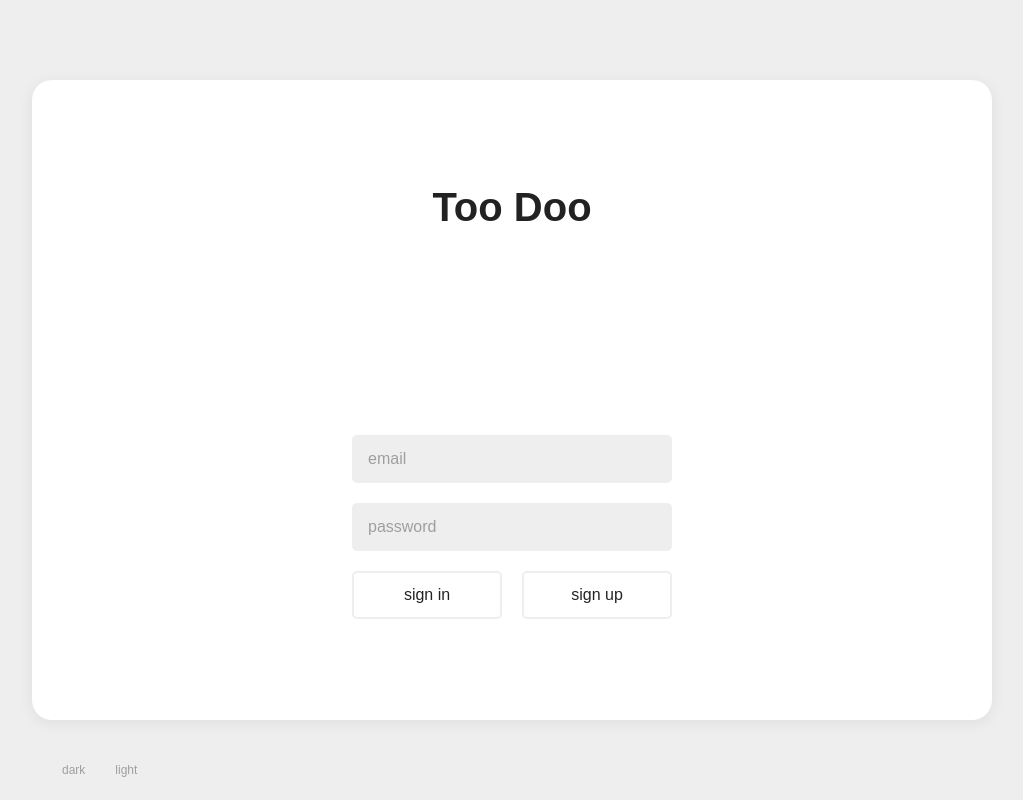
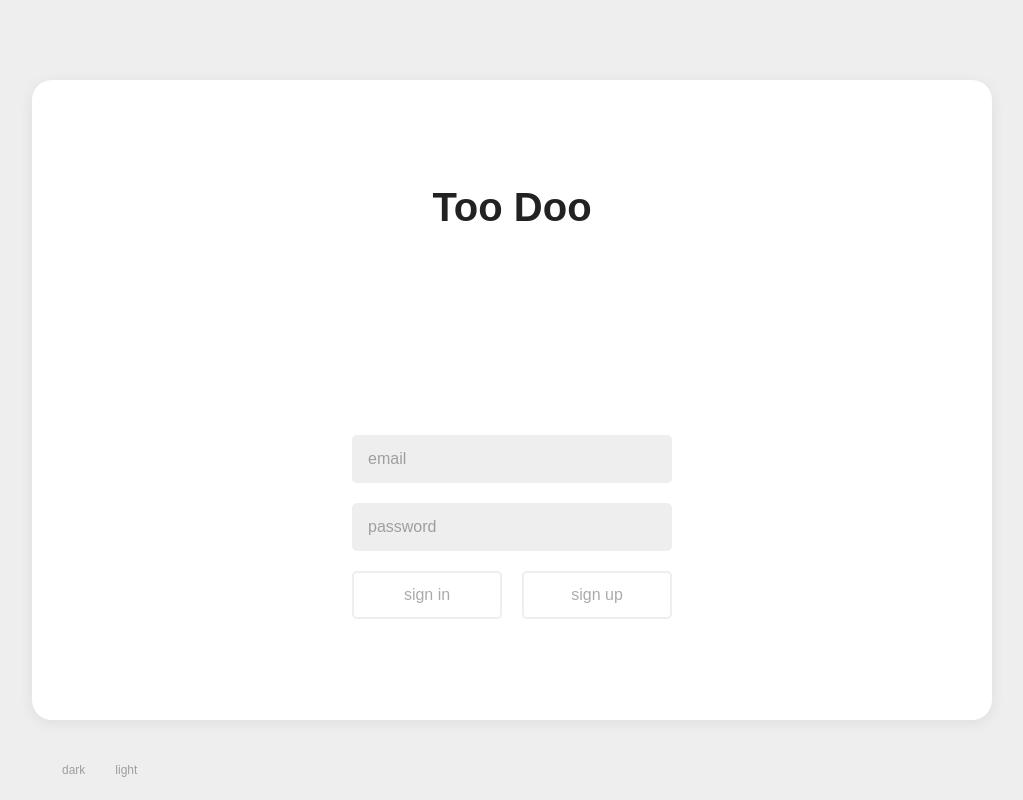
Before and after one commit to foretoo/toodoo, a Preact app: page / in a window 1280 px wide. Shown: the whole page, without its empty margins (128-1151 px from the left). Built offline with nearby package versions, Linux system fonts and the light colour scheme; no server answers.

Commit message:
all buttons transparent

```diff
--- a/src/index.sass
+++ b/src/index.sass
@@ -56,3 +56,7 @@ body
 button,
 input[type=checkbox]
   cursor: pointer
+
+button
+  color: var(--text-m)
+  background-color: transparent
```
